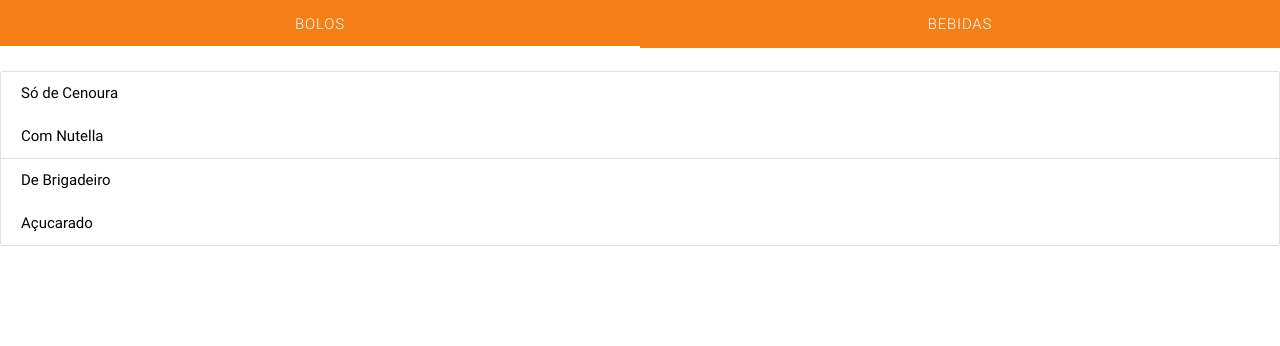
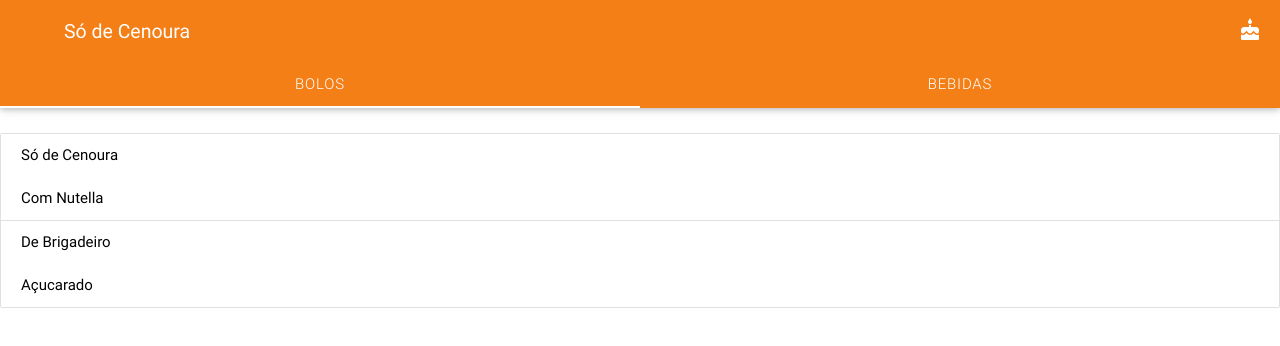
Before and after one commit to Math2359/DDM, a website: page garconapp/www/index.html in a window 1280 px wide. Drawn offline with Linux system fonts and the light colour scheme.

Commit message:
Segunda Versão - CenourApp
Dia 27-10-2021

```diff
--- a/garconapp/www/css/estilo.css
+++ b/garconapp/www/css/estilo.css
@@ -5,3 +5,20 @@
 body {
     background-color: white;
 }
+
+.titulo {
+    font-size: 1.3rem;
+    margin-left: 5%;
+    margin-right: auto;
+}
+
+.topo-fixo {
+    position: fixed;
+    top: 0;
+    width: 100%;
+    z-index: 2;
+}
+
+.section {
+    padding-top: 125px;
+}
--- a/garconapp/www/index.html
+++ b/garconapp/www/index.html
@@ -10,10 +10,19 @@
 </head>
 <body>
 
-    <ul class="tabs yellow darken-4">
-        <li class="tab"><a href="#bolos" class="white-text waves-effect waves light">Bolos</a></li>
-        <li class="tab"><a href="#bebidas" class="white-text waves-effect waves light">Bebidas</a></li>
-    </ul>
+    <div class="topo-fixo z-depth-1">
+        <div class="valign-wrapper yellow darken-4 white-text">
+            <h5 class="titulo">Só de Cenoura</h5>
+            <div>
+                <i class="material-icons waves-effect waves-light waves-circle">cake</i>
+            </div>
+        </div>
+
+        <ul class="tabs yellow darken-4">
+            <li class="tab"><a href="#bolos" class="white-text waves-effect waves light">Bolos</a></li>
+            <li class="tab"><a href="#bebidas" class="white-text waves-effect waves light">Bebidas</a></li>
+        </ul>
+    </div>
 
     <div id="bolos" class="section">
         <div class="collection">
```
Also changed, not shown: 1 other file.
